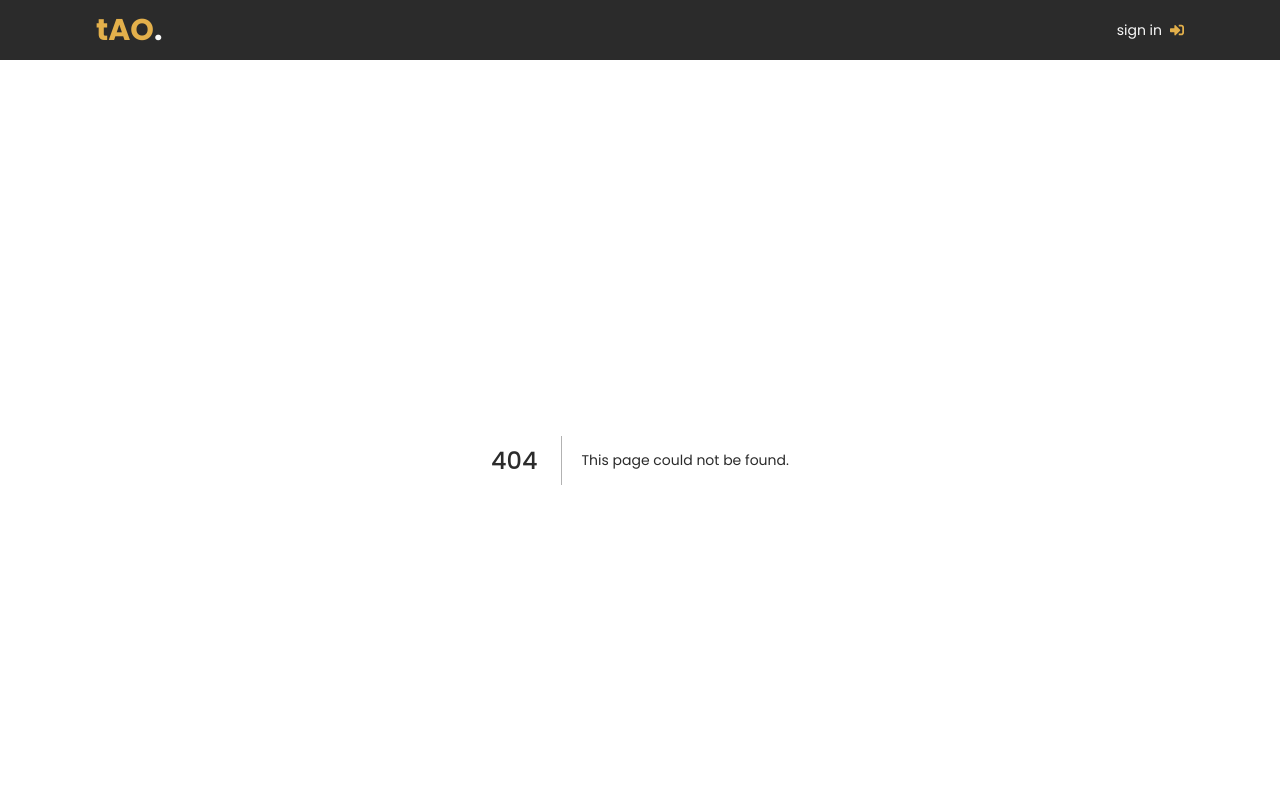
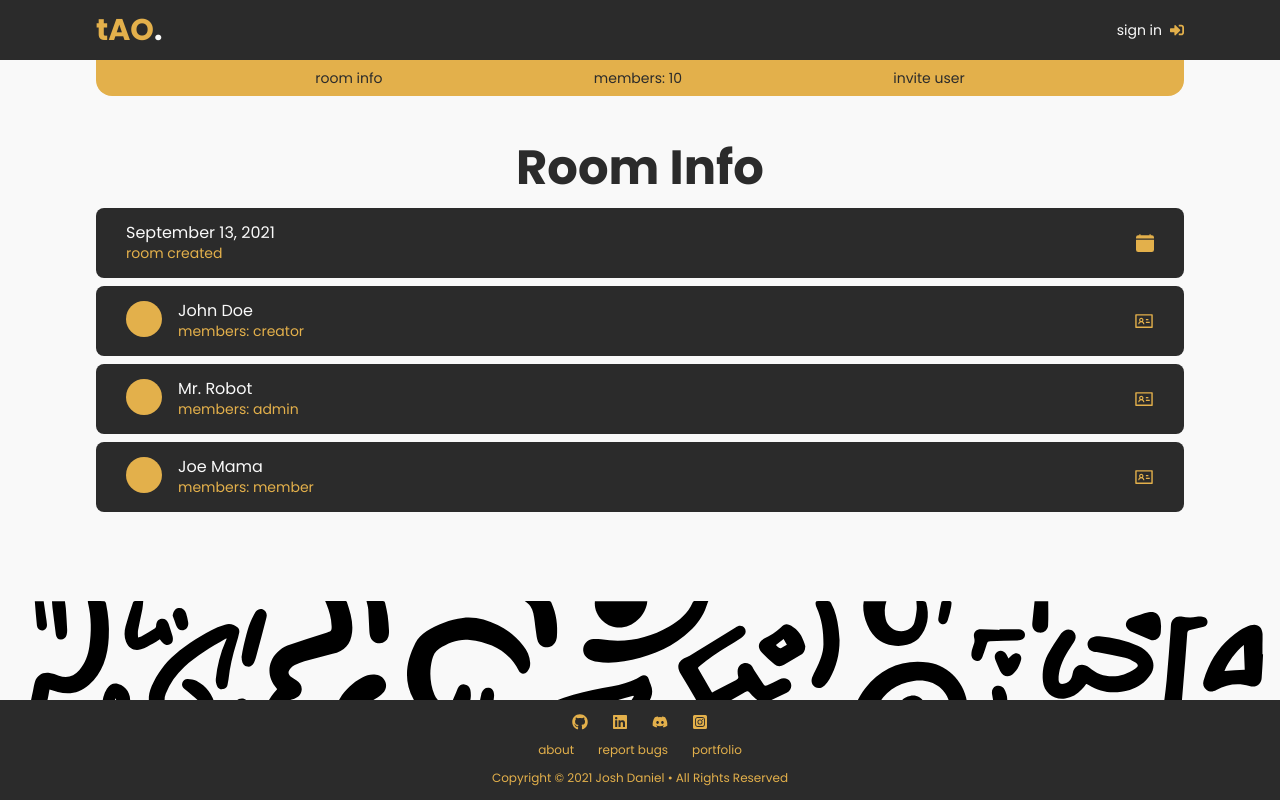
Before and after one commit to joshxfi/track-as-one, a Next.js app: page /roominfo/1 in a window 1280 px wide. Before the commit this address had no page. Shown: the top 800 px of the page. Built offline with nearby package versions, Linux system fonts and the light colour scheme.

Commit message:
Add room info component & route

```diff
--- /dev/null
+++ b/pages/roominfo/[id].tsx
@@ -0,0 +1,52 @@
+import React from 'react';
+import { AiOutlineIdcard } from 'react-icons/ai';
+import { BsCalendarFill } from 'react-icons/bs';
+import { Header } from '../../components/Header';
+import { RoomNav } from '../../components/RoomNav';
+
+interface RoomListSchema {
+  roomName: string;
+  members: string;
+}
+
+const roomList: RoomListSchema[] = [
+  { roomName: 'John Doe', members: 'creator' },
+  { roomName: 'Mr. Robot', members: 'admin' },
+  { roomName: 'Joe Mama', members: 'member' },
+];
+
+const RoomInfo: React.FC = () => {
+  return (
+    <section className='wrap'>
+      <RoomNav />
+      <Header title='Room Info' desc='' />
+
+      <div className='flex justify-between items-center px-[30px] h-[70px] rounded-lg mb-2 bg-primary text-secondary w-full'>
+        <div className='leading-5'>
+          <p className='text-f9'>September 13, 2021</p>
+          <p className='text-sm'>room created</p>
+        </div>
+
+        <BsCalendarFill className='icon' />
+      </div>
+
+      <div className='w-full mb-4'>
+        {roomList.map(room => (
+          <div className='flex justify-between items-center px-[30px] h-[70px] rounded-lg mb-2 bg-primary text-secondary'>
+            <div className='flex'>
+              <div className='h-9 w-9 bg-secondary rounded-full mr-4'></div>
+              <div className='leading-5'>
+                <p className='text-f9'>{room.roomName}</p>
+                <p className='text-sm'>members: {room.members}</p>
+              </div>
+            </div>
+
+            <AiOutlineIdcard className='icon text-xl' />
+          </div>
+        ))}
+      </div>
+    </section>
+  );
+};
+
+export default RoomInfo;
```
